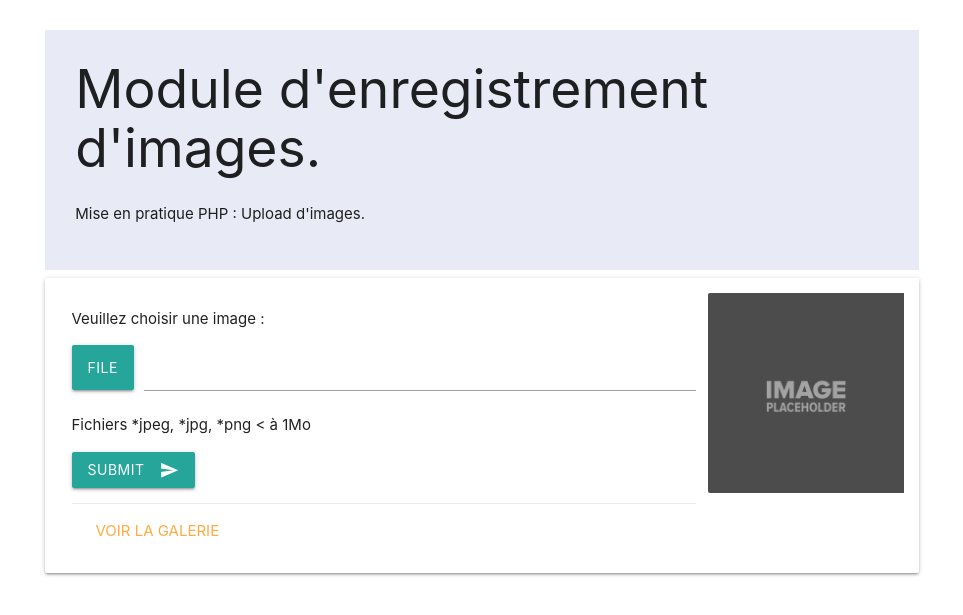
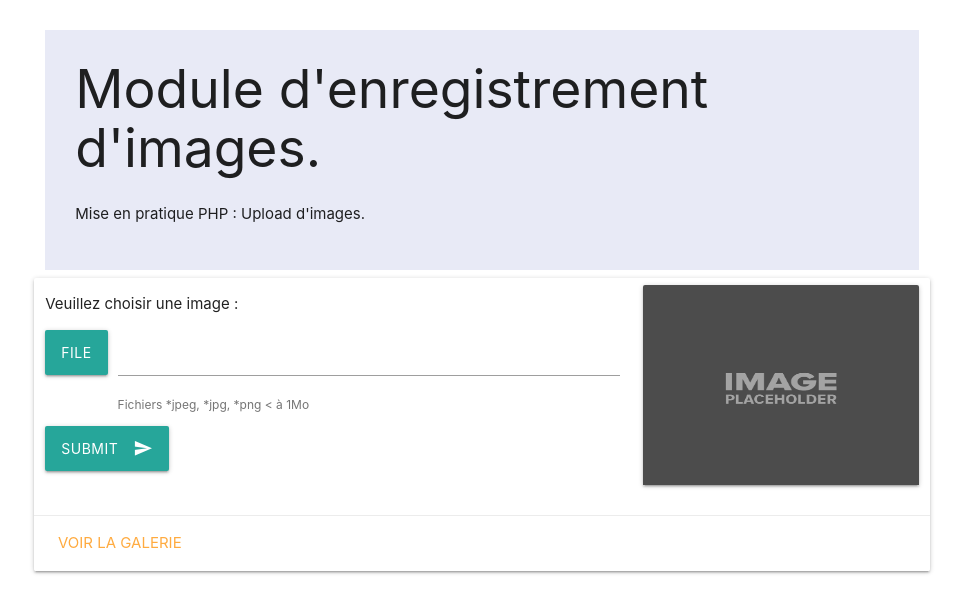
Before and after one commit to JulienGioux/promo4uploadtp, a PHP site: page / in a window 1280 px wide. Shown: the top 615 px of the page, without its empty margins (158-1121 px from the left). Run offline with PHP 8.4, Linux system fonts and the light colour scheme.

Commit message:
card ajustement

```diff
--- a/index.php
+++ b/index.php
@@ -1,5 +1,5 @@
 <?php
-define('MAX_UPLOAD_SIZE', '1000000');
+define('MAX_UPLOAD_SIZE', '2000000');
 define('IMG', 'img/');
 define('ACCEPTED_MIME', array('image/jpeg', 'image/jpg', 'image/png'));
 function rearrange($arr){
@@ -114,34 +114,34 @@ function showMsgs ($filesArr) {
                 <h1>Module d'enregistrement d'images.</h1>
                 <p>Mise en pratique PHP : Upload d'images.</p>
             </div>
-            <div class="card horizontal">
-                <div class="card-stacked col s8">
+            <div class="card row">
+                <div class="card-stacked col s12 m6 l8">
                     <form action="index.php" method="post" enctype="multipart/form-data">
                         <div class="file-field input-field">
                             <p>Veuillez choisir une image :</p>
                             <div class="btn">
                                 <span>File</span>
-                                <input type="hidden" name="MAX_FILE_SIZE" value="1000000">
+                                <input type="hidden" name="MAX_FILE_SIZE" value="2000000">
                                 <input type="file" multiple id="myImg" name="myImg[]" data-preview=".preview">
 
                             </div>
                             <div class="file-path-wrapper">
                                 <input class="file-path validate" type="text">
+                                <p class="helper-text">Fichiers *jpeg, *jpg, *png < à 1Mo</p>
                             </div>
+                            <button class="btn waves-effect waves-light" type="submit" name="action">Submit
+                                <i class="material-icons right">send</i>
+                            </button>
                         </div>
-                        <p class="helper-text">Fichiers *jpeg, *jpg, *png < à 1Mo</p>
-                        <?php (isset($filesArr) && testUpload($fileArr)) ? showMsgs($filesArr) : ''; ?>
-                        <button class="btn waves-effect waves-light" type="submit" name="action">Submit
-                            <i class="material-icons right">send</i>
-                        </button>
                     </form>
-                    <div class="card-action">
-                        <a href="galery.php">Voir la galerie</a>
-                    </div>
                 </div>
-                <div class="card-image">
-                    <img class="preview" src="img/no-image-placeholder-2.jpg">
+                <div class="card-image col s12 m6 l4">
+                    <img class="card preview" src="img/no-image-placeholder-2.jpg">
                 </div>
+                <div class="card-action col s12">
+                    <a href="galery.php">Voir la galerie</a>
+                    <?php (isset($filesArr) && testUpload($fileArr)) ? showMsgs($filesArr) : ''; ?>
+            </div>
             </div>
         </div>
     </div>
```
